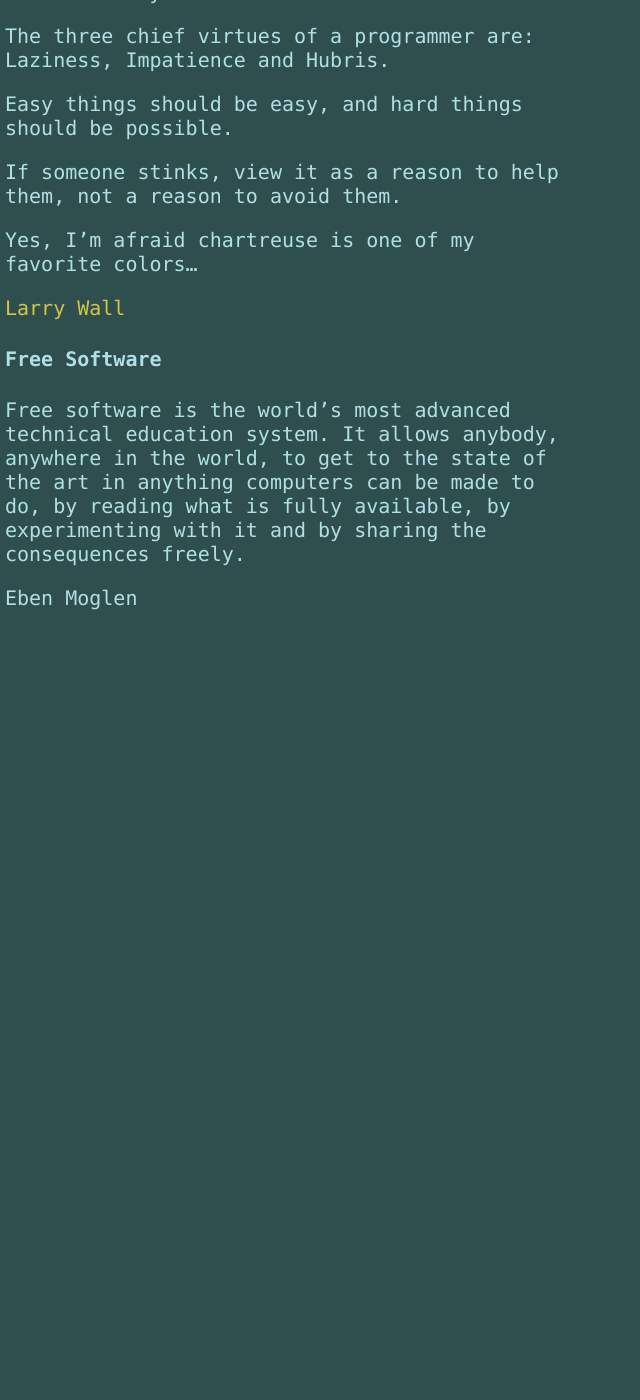
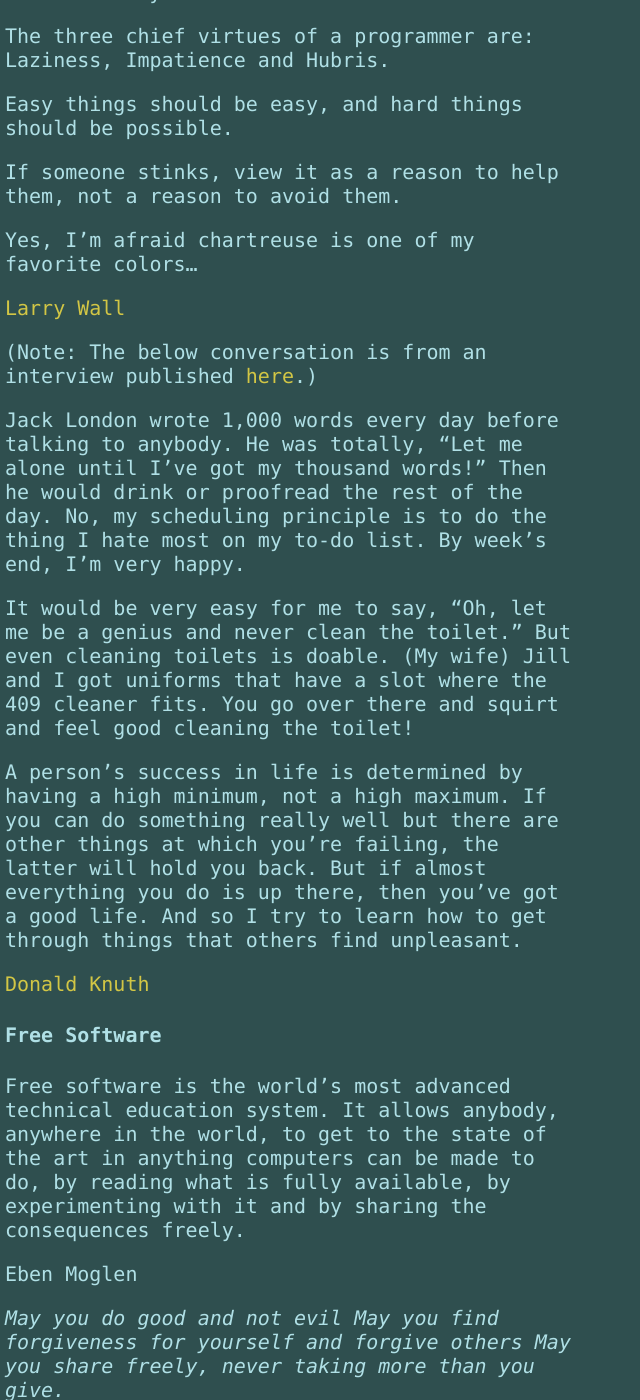
Before and after one commit to codesurfers/codesurfers.github.io, a Jekyll site: the page built from quotes/index.md, in a window 1280 px wide and 1400 px high, scrolled down 1665 px. Shown: the whole window, without its empty margins (0-640 px from the left). Built offline with Jekyll 4.4.1, drawn with Linux system fonts in a browser that asks for light colours; before the commit the page ends 2295 px from its top, so only the background shows below that; some of the changed text lies outside the part shown.

Commit message:
Add quote by Donald Knuth, and the SQLite blessing

```diff
--- a/quotes/index.md
+++ b/quotes/index.md
@@ -36,7 +36,7 @@
 
 Enlightenment is probably antithetical to impatience.
 
-People who want to learn are, however, always welcome.  People who
+People who want to learn are, however, always welcome. People who
 respect knowledge, know what it costs to acquire it.  People who do
 not know its costs will generally not respect it, either.
 
@@ -65,6 +65,29 @@
 
 [Larry Wall](https://en.wikipedia.org/wiki/Larry_Wall)
 
+(Note: The below conversation is from an interview published
+[here](https://www.quantamagazine.org/computer-scientist-donald-knuth-cant-stop-telling-stories-20200416/).)
+
+Jack London wrote 1,000 words every day before talking to anybody. He
+was totally, “Let me alone until I’ve got my thousand words!” Then he
+would drink or proofread the rest of the day. No, my scheduling
+principle is to do the thing I hate most on my to-do list. By week’s
+end, I’m very happy.
+
+It would be very easy for me to say, “Oh, let me be a genius and never
+clean the toilet.” But even cleaning toilets is doable. (My wife) Jill
+and I got uniforms that have a slot where the 409 cleaner fits. You go
+over there and squirt and feel good cleaning the toilet!
+
+A person’s success in life is determined by having a high minimum, not
+a high maximum. If you can do something really well but there are
+other things at which you’re failing, the latter will hold you
+back. But if almost everything you do is up there, then you’ve got a
+good life. And so I try to learn how to get through things that others
+find unpleasant.
+
+[Donald Knuth](https://en.wikipedia.org/wiki/Donald_Knuth)
+
 #### Free Software
 
 Free software is the world's most advanced technical education
@@ -74,3 +97,10 @@
 consequences freely.
 
 Eben Moglen
+
+_May you do good and not evil_
+_May you find forgiveness for yourself and forgive others_
+_May you share freely, never taking more than you give._
+
+Blessing found in the [SQLite](https://www.sqlite.org/different.html)
+source code.
```
